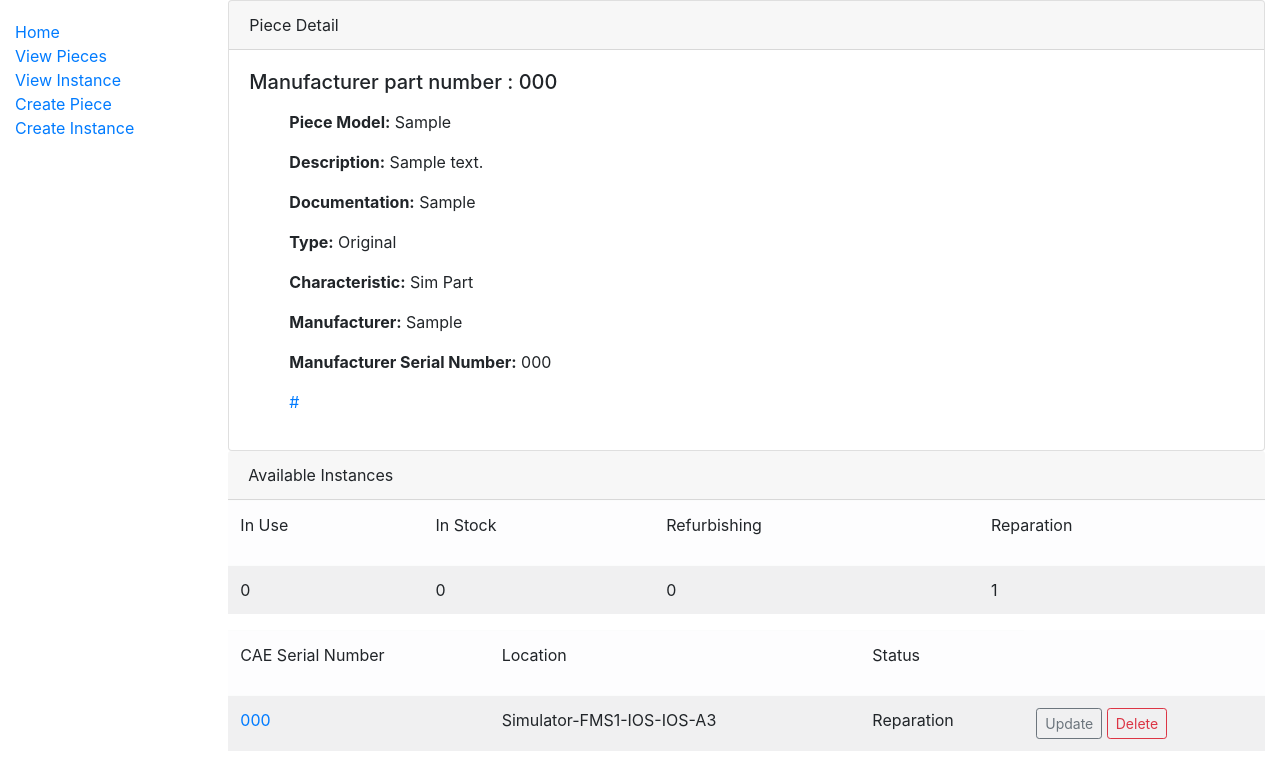
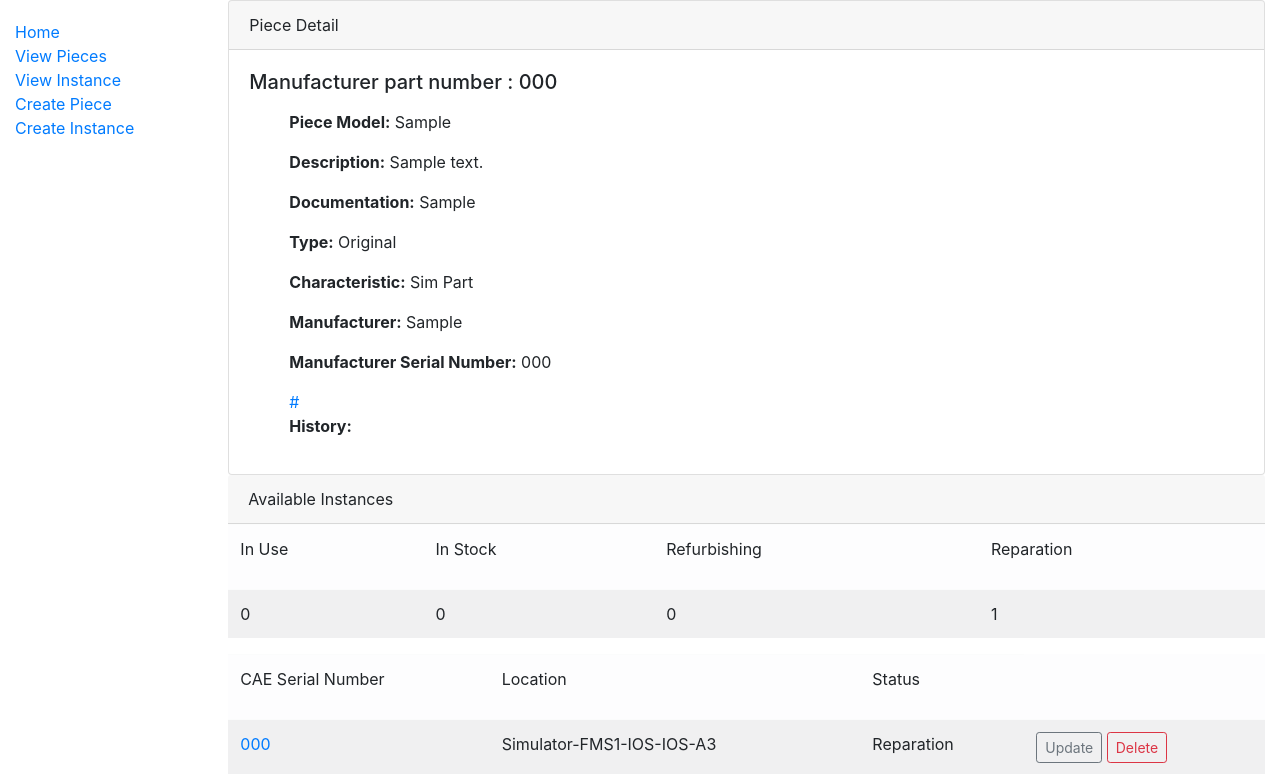
Before and after one commit to eRJe79/SIMS, a Django app: page /inventory/piece_detail/1 in a window 1280 px wide. Shown: the top 774 px of the page. Run offline with Django 3.2, Linux system fonts and the light colour scheme; tables that the repository leaves empty hold one stand-in row (values such as "Sample post"); parts of the project's set-up code (start-up, migrations or seed data) failed here and were passed over.

Commit message:
Added history for the main Piece

```diff
--- a/SIMS/templates/inventory/piece_detail.html
+++ b/SIMS/templates/inventory/piece_detail.html
@@ -17,6 +17,15 @@
   <p><strong>Manufacturer:</strong> {{ piece.manufacturer }}</p>
   <p><strong>Manufacturer Serial Number:</strong> {{ piece.manufacturer_serialnumber }}</p>
   <a href="{{ piece.website }}">{{ piece.website }}</a>
+  <p><strong>History:</strong></p>
+  {% for h in piece.history.all %}
+  	<p>
+	<td>{{ piece }} was </td>
+	<td>{{ h.get_history_type_display }} by </td>
+	<td><strong>{{ h.history_user }}</strong> at time : </td>
+	<td>{{ h.history_date }}</td>
+    </p>
+  {% endfor %}
 
 	</ul>
     </p>
```
